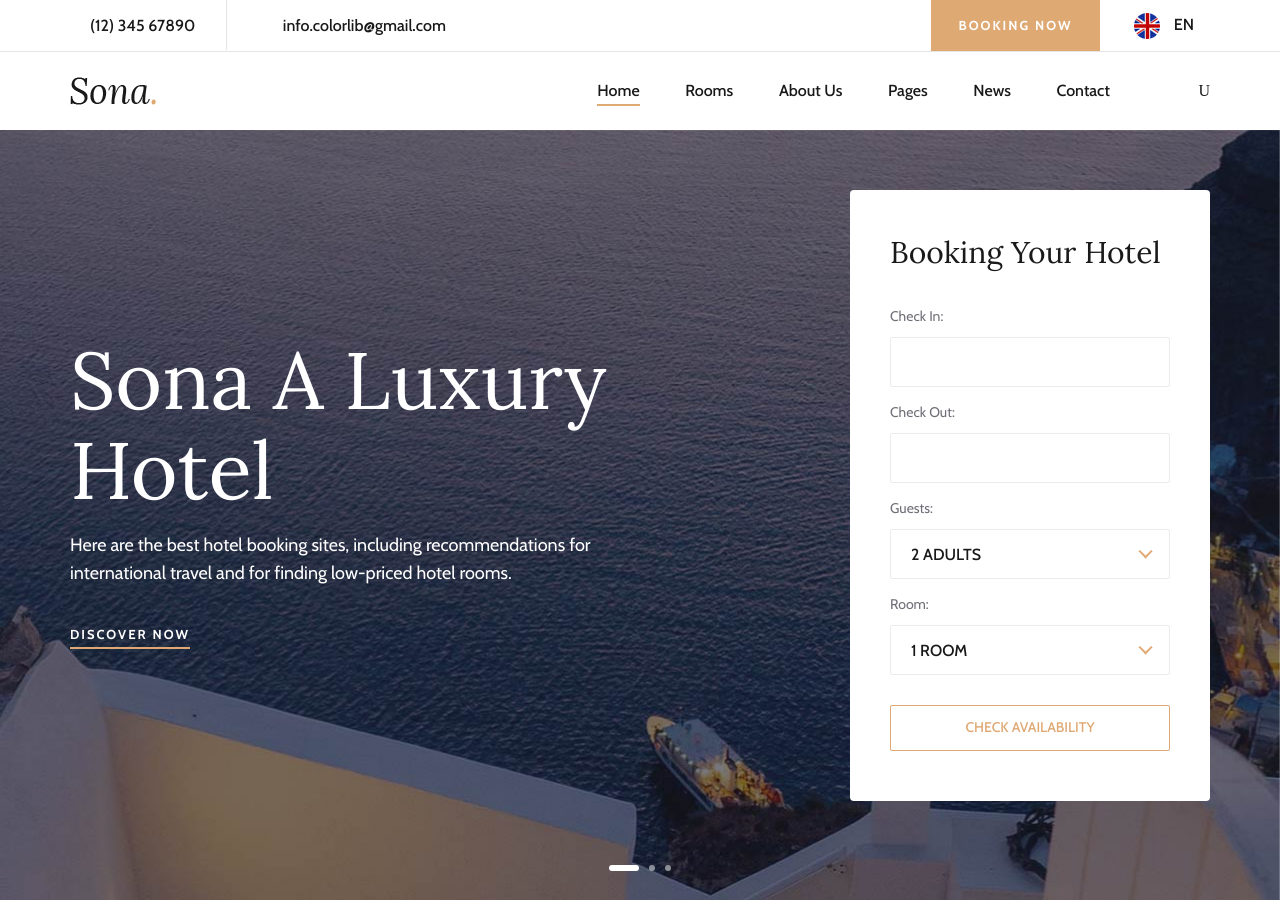
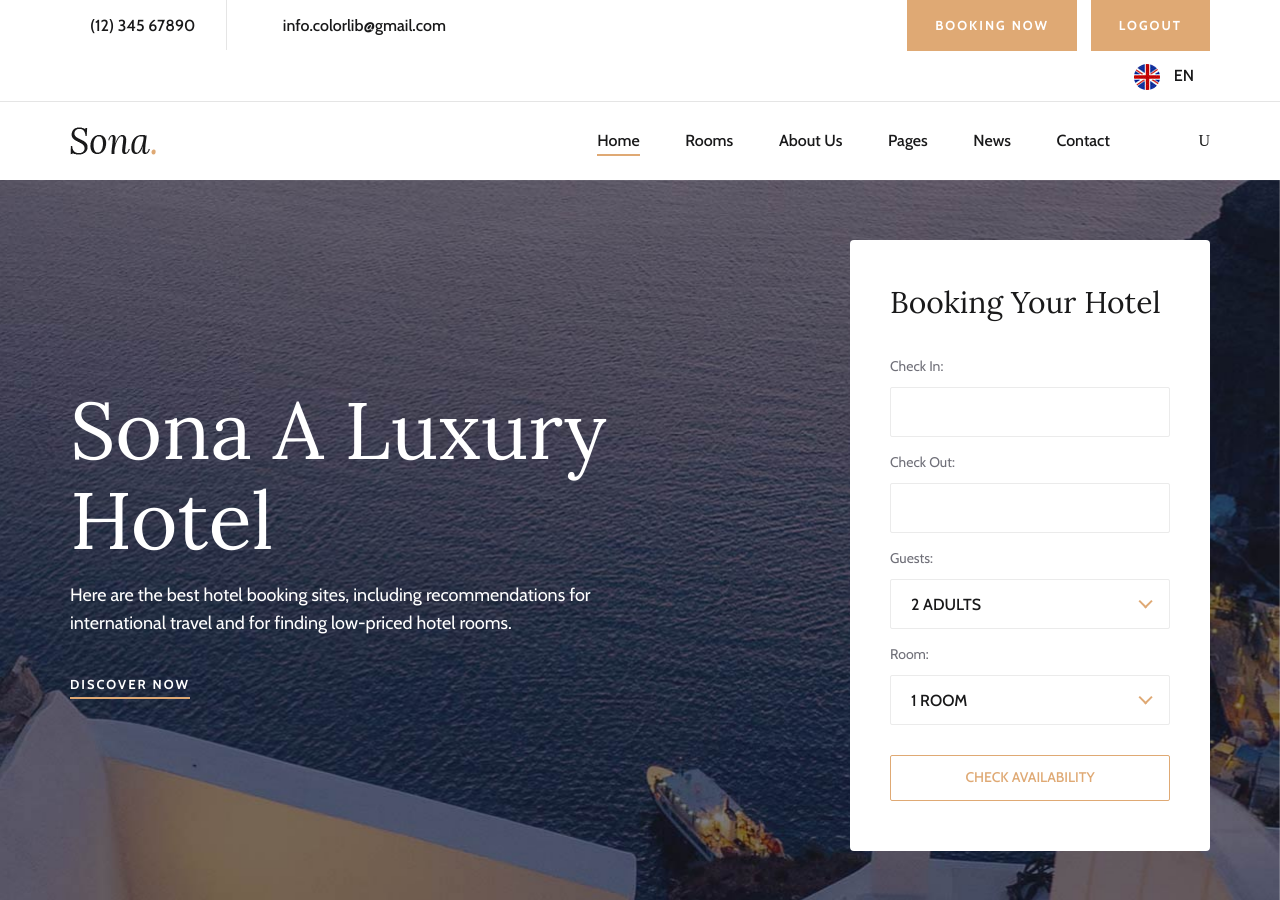
Before and after one commit to LikesDragons/hotel-management-system, a Django app: page / in a window 1280 px wide. Shown: the top 900 px of the page. Run offline with Django 5.2, Linux system fonts and the light colour scheme; the visitor is signed in with stand-in values (Sample User, id 1); some libraries are stand-ins or nearby versions; some web fonts are replaced.

Commit message:
Added a logout button to  guest guest_dashboard

```diff
--- a/hotel/templates/guest_management/guest_dashboard.html
+++ b/hotel/templates/guest_management/guest_dashboard.html
@@ -58,6 +58,17 @@
                 </div>
             </div>
             <a href="#" class="bk-btn">Booking Now</a>
+
+                <form method="post"
+                    action="{% url 'guest_logout' %}"
+                    style="display:inline;">
+                    {% csrf_token %}
+                    <button type="submit"
+                            class="bk-btn"
+                            style="border:none; cursor:pointer;">
+                        Logout
+                    </button>
+                </form>
         </div>
         <nav class="mainmenu mobile-menu">
             <ul>
@@ -110,7 +121,18 @@
                                 <a href="#"><i class="fa fa-instagram"></i></a>
                             </div>
                             <a href="#" class="bk-btn">Booking Now</a>
-                            <div class="language-option">
+
+                                <form method="post"
+                                    action="{% url 'guest_logout' %}"
+                                    style="display:inline-block; margin-left:10px;">
+                                    {% csrf_token %}
+                                    <button type="submit" class="bk-btn"
+                                            style="border:none; cursor:pointer;">
+                                        Logout
+                                    </button>
+                                </form>
+
+                                <div class="language-option">
                                 <img src="{% static 'img/guest_img/flag.jpg' %}">
                                 <span>EN <i class="fa fa-angle-down"></i></span>
                                 <div class="flag-dropdown">
```
Also changed, not shown: 1 other file.
